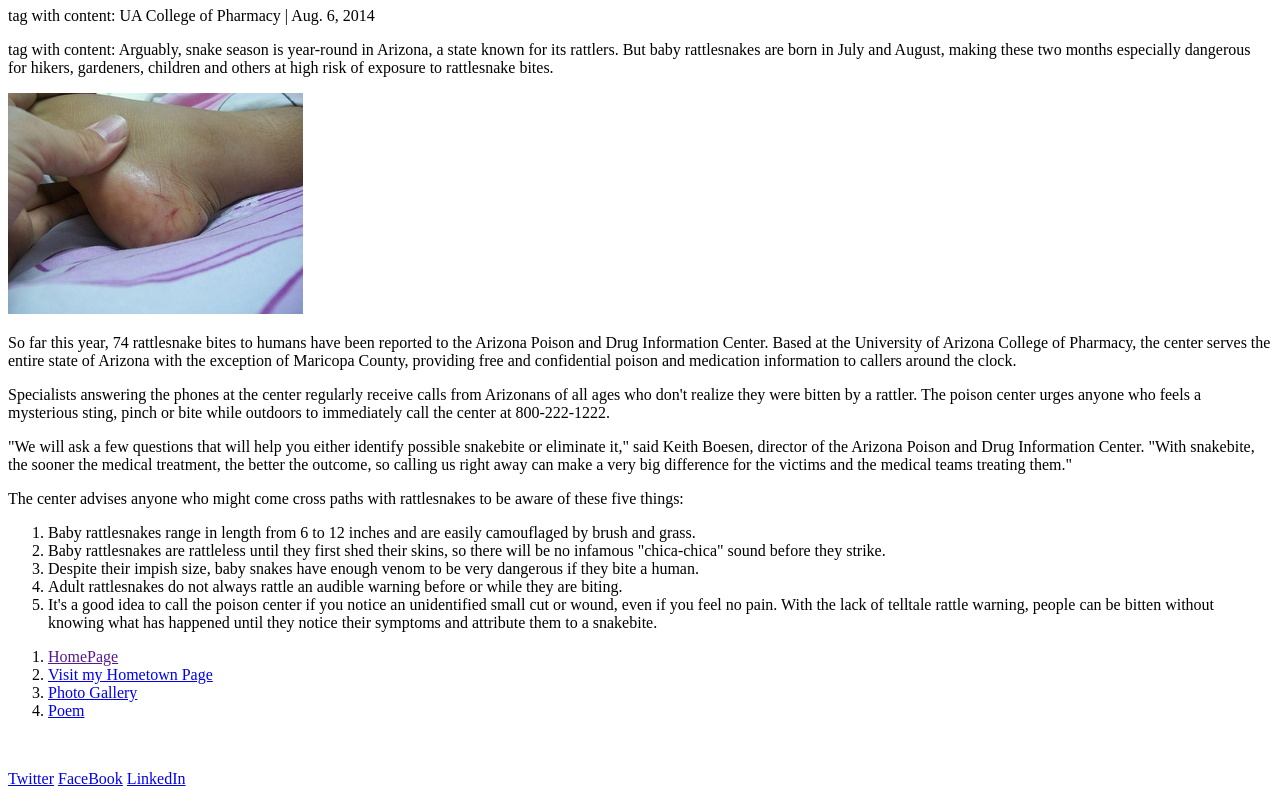
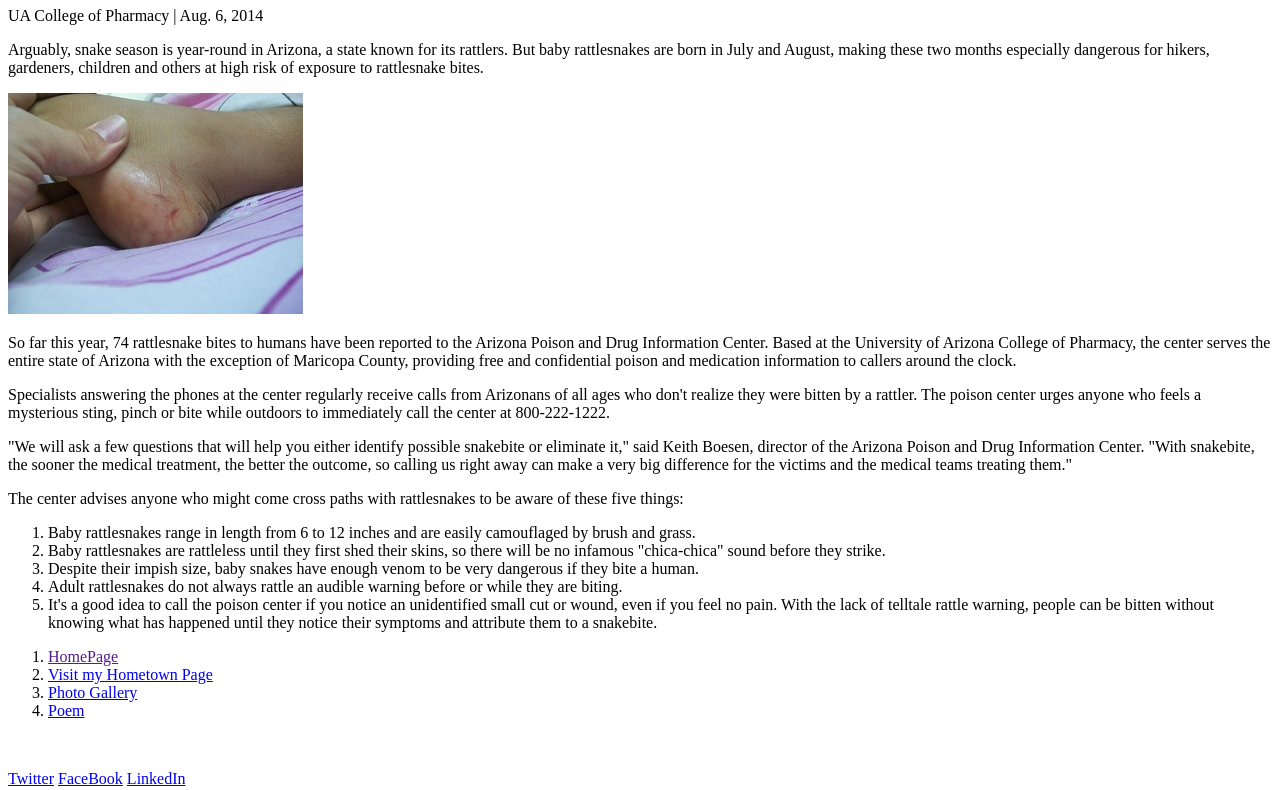
Before and after one commit to dwc5572/Daves-repo, a plain HTML site: page index.html in a window 1280 px wide. Shown: the part 155-945 px from the top of the page. Drawn offline with Linux system fonts and the light colour scheme.

Commit message:
removing 'tag with content'

```diff
--- a/index.html
+++ b/index.html
@@ -7,8 +7,8 @@
 <body>
 <img src="UniversityLogo.png" alt="Logo of The University of Arizona.">
 <h1>5 Things To Know About Rattlesnakes and Their Babies</h1>
-<p> tag with content: UA College of Pharmacy | Aug. 6, 2014</p>
-<p> tag with content: Arguably, snake season is year-round in Arizona, a state known for its rattlers. But baby
+<p> UA College of Pharmacy | Aug. 6, 2014</p>
+<p> Arguably, snake season is year-round in Arizona, a state known for its rattlers. But baby
     rattlesnakes are born in July and August, making these two months especially dangerous for hikers, gardeners,
     children and others at high risk of exposure to rattlesnake bites.</p>
 <img src="SnakeBite.jpg" alt="Snake bite on side of child's foot.">
```
